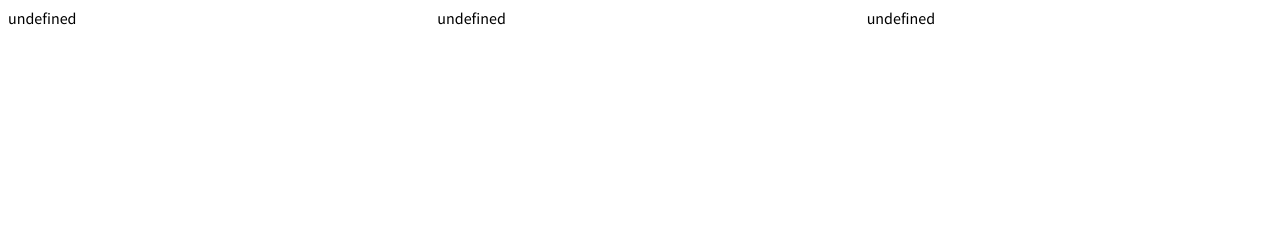
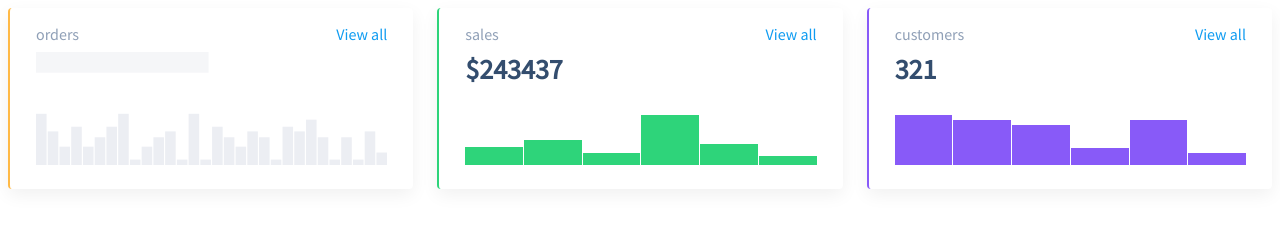
Before and after one commit to js-tasks-ru/js-20230223_valerii-sklyarov, a website: page 04-oop-basic-intro-to-dom/1-column-chart/index.html in a window 1280 px wide. Drawn offline with Linux system fonts and the light colour scheme.

Commit message:
first component without EventListeners

```diff
--- a/04-oop-basic-intro-to-dom/1-column-chart/index.js
+++ b/04-oop-basic-intro-to-dom/1-column-chart/index.js
@@ -1,3 +1,84 @@
 export default class ColumnChart {
+  constructor({data = [], label = '', link, value,formatHeading = data => `${data}`} = {}) {
+    this.chartHeight = 50;
+    this.data = data;
+    this.label = label;
+    this.link = link;
+    this.value = value;
+    this.formatHeading = formatHeading;
+    this.render();
+    this.initEventListeners();
+    this.test();
+  }
 
+  getTemplate() {
+    if (this.data.length === 0) {
+      return `<div class="column-chart column-chart_loading" style="--chart-height: 50">
+      <div class="column-chart__title">
+        ${this.label}
+        <a class="column-chart__link" href="#">View all</a>
+      </div>
+      <div class="column-chart__container">
+        <div data-element="header" class="column-chart__header">${this.formatHeading(this.value)}</div>
+        <div data-element="body" class="column-chart__chart">
+        </div>
+      </div>
+    </div>`;
+    }
+
+    const maxValue = Math.max(...this.data);
+    const scale = this.chartHeight / maxValue;
+
+    const columns = this.data.map(item => {
+      const value = String(Math.floor(item * scale));
+      const percent = (item / maxValue * 100).toFixed(0) + '%';
+      const columnProps = `style="--value: ${value}" data-tooltip="${percent}"`;
+      return `<div ${columnProps}></div>`;
+    }).join('');
+
+    return `<div class="column-chart" style="--chart-height: 50">
+    <div class="column-chart__title">
+      ${this.label}
+      <a href="${this.link}" class="column-chart__link">View all</a>
+    </div>
+    <div class="column-chart__container">
+      <div data-element="header" class="column-chart__header">${this.formatHeading(this.value)}</div>
+      <div data-element="body" class="column-chart__chart">
+        ${columns}
+      </div>
+    </div>
+  </div>`;
+  }
+
+  render() {
+    const element = document.createElement("div"); // (*)
+    element.innerHTML = this.getTemplate();
+    this.element = element.firstElementChild;
+  }
+
+  initEventListeners() {
+    // NOTE: в данном методе добавляем обработчики событий, если они есть
+  }
+  update(newData) {
+    this.data = newData;
+    this.render();
+  }
+  remove() {
+    this.element.remove();
+  }
+
+  destroy() {
+    this.remove();
+    // NOTE: удаляем обработчики событий, если они есть
+  }
+
+
+  test() {
+    const chart = this.element.querySelector('.column-chart__chart');
+
+    // console.log(chart.children[1])
+    // console.log(window.getComputedStyle(chart))
+    // console.log(window.getComputedStyle(chart.children[1]))
+    // console.log(window.getComputedStyle(chart.children[1]).getPropertyValue('--value'))
+  }
 }
```
Also changed, not shown: 04-oop-basic-intro-to-dom/1-column-chart/index.html (+1 -2 lines), 04-oop-basic-intro-to-dom/1-column-chart/index.spec.js (+0 -1 lines).
